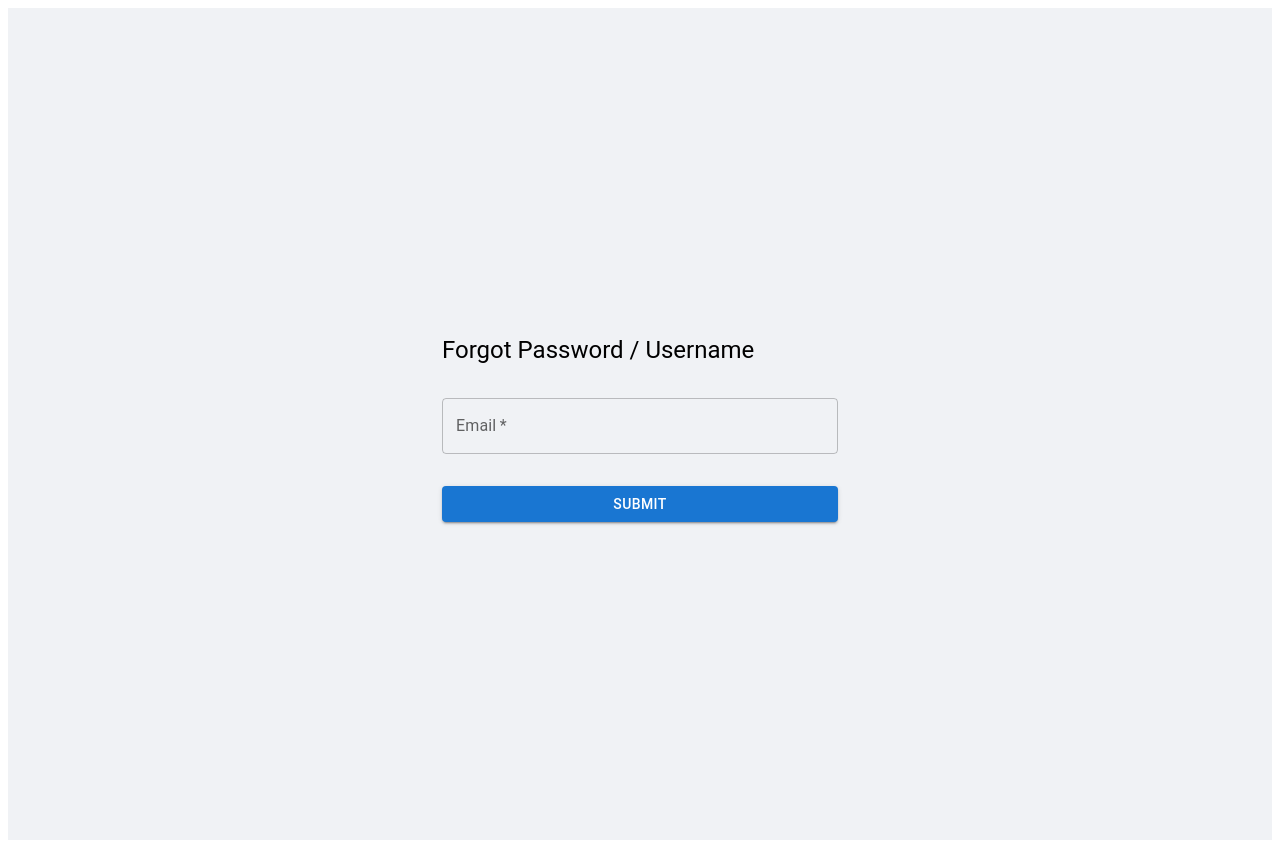
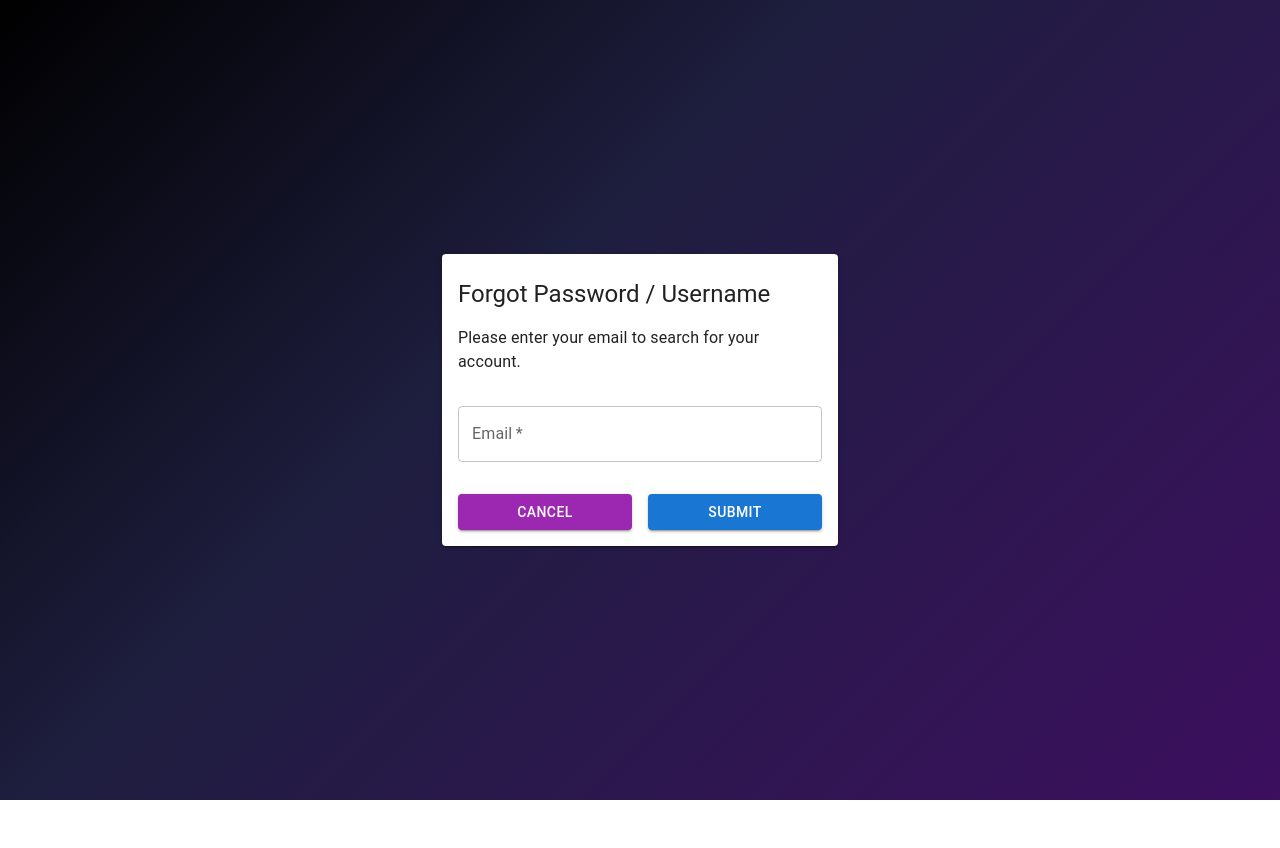
Before and after one commit to CADESoftwareSolutions/MRM-frontend, a Next.js app in the folder MRM-frontend/: page /Login/ForgotAccount in a window 1280 px wide. After the commit the page ends 800 px from the top, so only its background shows below. Built offline with nearby package versions, Linux system fonts and the light colour scheme.

Commit message:
login page changes

```diff
--- a/MRM-frontend/components/Auth/ForgotAccountForm.tsx
+++ b/MRM-frontend/components/Auth/ForgotAccountForm.tsx
@@ -1,5 +1,6 @@
 import React, { useState } from "react";
-import { Box, TextField, Button, Typography } from "@mui/material";
+import { Box, TextField, Button, Typography, Card } from "@mui/material";
+import Link from "next/link";
 
 const ForgotAccountForm: React.FC = () => {
   const [email, setEmail] = useState("");
@@ -11,9 +12,13 @@ const ForgotAccountForm: React.FC = () => {
   };
 
   return (
+    <Card sx={{ p: 2 }} elevation={2}>
       <Box component="form" onSubmit={handleSubmit} sx={{ mt: 1 }}>
         <Typography variant="h5" sx={{ mb: 2 }}>
           Forgot Password / Username
+        </Typography>
+        <Typography variant="body1" sx={{ mb: 2 }}>
+          Please enter your email to search for your account.
         </Typography>
         <TextField
           margin="normal"
@@ -23,10 +28,23 @@ const ForgotAccountForm: React.FC = () => {
           value={email}
           onChange={(e) => setEmail(e.target.value)}
         />
+        <Box display="flex" gap={2}>
+          <Button
+            component={Link}
+            fullWidth
+            variant="contained"
+            sx={{ mt: 3 }}
+            href="/Login/Login"
+            color="secondary"
+          >
+            Cancel
+          </Button>
           <Button type="submit" fullWidth variant="contained" sx={{ mt: 3 }}>
             Submit
           </Button>
         </Box>
+      </Box>
+    </Card>
   );
 };
 
--- a/MRM-frontend/pages/Login/CreateAccount/index.tsx
+++ b/MRM-frontend/pages/Login/CreateAccount/index.tsx
@@ -1,4 +1,4 @@
-import { Container, Box } from "@mui/material";
+import { Container, Box, CssBaseline } from "@mui/material";
 import CreateAccountForm from "../../../components/Auth/CreateAccountForm";
 
 const CreateAccountPage = () => (
@@ -8,10 +8,12 @@ const CreateAccountPage = () => (
       display: "flex",
       alignItems: "center",
       justifyContent: "center",
-      bgcolor: "#f0f2f5",
+      background:
+        "linear-gradient(135deg, #000000 0%, #1e1e3f 40%, #3c0f5f 100%)",
       p: 2,
     }}
   >
+    <CssBaseline />
     <Container maxWidth="xs">
       <CreateAccountForm />
     </Container>
--- a/MRM-frontend/pages/Login/ForgotAccount/index.tsx
+++ b/MRM-frontend/pages/Login/ForgotAccount/index.tsx
@@ -1,4 +1,4 @@
-import { Container, Box } from "@mui/material";
+import { Container, Box, CssBaseline } from "@mui/material";
 import ForgotAccountForm from "../../../components/Auth/ForgotAccountForm";
 
 const ForgotAccountPage = () => (
@@ -8,10 +8,12 @@ const ForgotAccountPage = () => (
       display: "flex",
       alignItems: "center",
       justifyContent: "center",
-      bgcolor: "#f0f2f5",
+      background:
+        "linear-gradient(135deg, #000000 0%, #1e1e3f 40%, #3c0f5f 100%)",
       p: 2,
     }}
   >
+    <CssBaseline />
     <Container maxWidth="xs">
       <ForgotAccountForm />
     </Container>
--- a/MRM-frontend/pages/Login/Login/index.tsx
+++ b/MRM-frontend/pages/Login/Login/index.tsx
@@ -1,4 +1,4 @@
-import { Container, Box } from "@mui/material";
+import { Container, Box, CssBaseline } from "@mui/material";
 import LoginForm from "../../../components/Auth/LoginForm";
 
 const LoginPage = () => (
@@ -8,10 +8,12 @@ const LoginPage = () => (
       display: "flex",
       alignItems: "center",
       justifyContent: "center",
-      bgcolor: "#f0f2f5",
+      background:
+        "linear-gradient(135deg, #000000 0%, #1e1e3f 40%, #3c0f5f 100%)",
       p: 2,
     }}
   >
+    <CssBaseline />
     <Container maxWidth="xs">
       <LoginForm />
     </Container>
```
Also changed, not shown: MRM-frontend/components/Auth/CreateAccountForm.tsx (+14 -1 lines), MRM-frontend/components/Auth/LoginForm.tsx (+9 -1 lines). Lines whose indentation alone changed are shown as unchanged.
